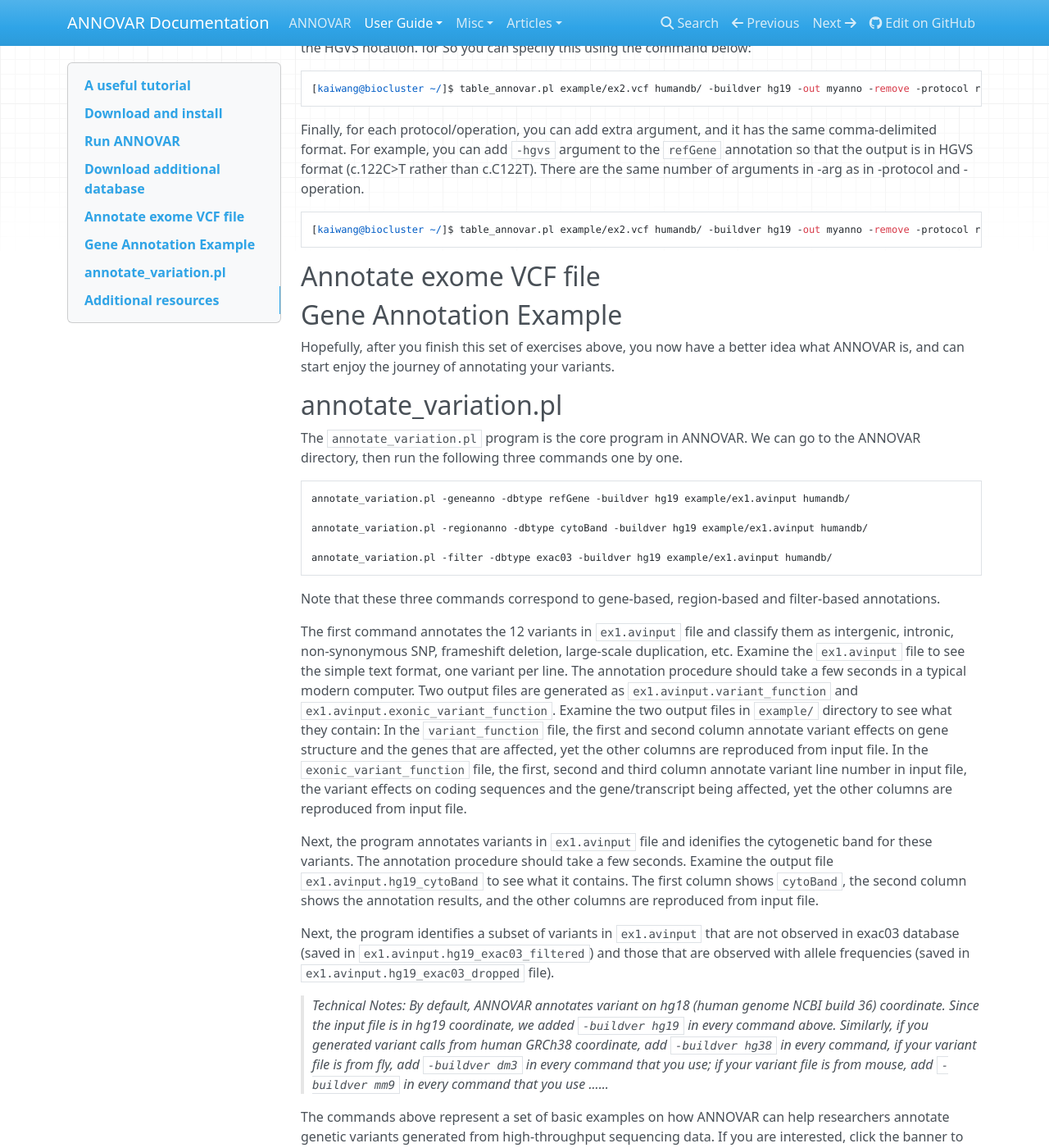
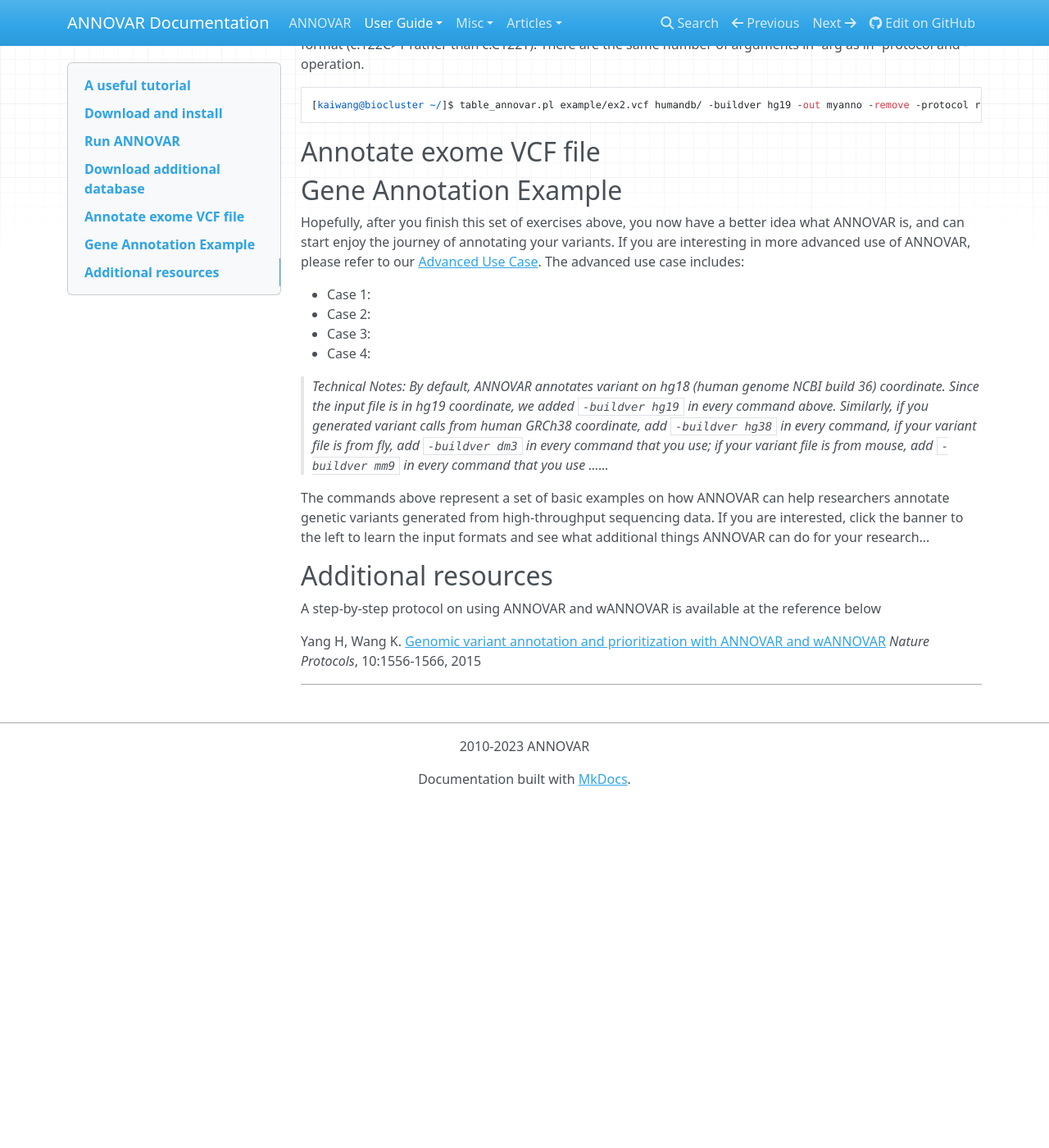
Before and after one commit to WGLab/doc-ANNOVAR, an MkDocs documentation site: the page built from docs/user-guide/startup.md, in a window 1280 px wide and 1400 px high, scrolled down 4825 px. Shown: the whole window at 82% size. Built offline with MkDocs 1.6.1, drawn with Linux system fonts in a browser that asks for light colours; nearby versions of some CDN libraries; comment, search, counter and statistics services are not loaded; after the commit the page ends 5803 px from its top, so only the background shows below that; some of the changed text lies outside the part shown.

Commit message:
remove annotate_annovar part

````diff
--- a/docs/user-guide/startup.md
+++ b/docs/user-guide/startup.md
@@ -90,17 +90,7 @@ Open the output file in Excel and see what it contains. The expected output file
 
 ![table_annovar](../img/ex1_new.png)
 
-The output file contains multiple columns. The first a few columns are your input columns, you could check `example/ex1.avinput` to see what it looks like. Each of the following columns corresponds on one of the "protocol" that user specified in the command line.
-
-The Func.refGene, Gene.refGene, GeneDetail.refGene, ExonicFunc.refGene, AAChange.refGene columns contain various annotation on how the mutations affect gene structure.
-
-The Xref.refGene column contains cross-reference for the gene; in this case, whether a known genetic disease is caused by defects in this gene (this information was supplied in the `example/gene_xref.txt` file in the command line).
-
-For the next a few columns, the AF\* columns represent different allele frequency (AF) in gnomAD v2.1.1 database.
-
-The column avsnp151 means the SNP identifier in the dbSNP version 151.
-
-The rest of the columns (from `dbnsfp47a` annotation) contains prediction scores for non-synonymous variants using several widely used tools, including AlphaMissense, MetaRNN, SIFT scores, PolyPhen2 HDIV scores, PolyPhen2 HVAR scores, LRT scores, MutationTaster scores, MutationAssessor score, FATHMM scores, GERP++ scores, CADD scores, DANN scores, PhyloP scores and SiPhy scores and so on.
+The output file contains multiple columns. The first a few columns are your input columns, you could check `example/ex1.avinput` to see what it looks like. Each of the following columns corresponds on one of the "protocol" that user specified in the command line. The Func.refGene, Gene.refGene, GeneDetail.refGene, ExonicFunc.refGene, AAChange.refGene columns contain various annotation on how the mutations affect gene structure. The Xref.refGene column contains cross-reference for the gene; in this case, whether a known genetic disease is caused by defects in this gene (this information was supplied in the `example/gene_xref.txt` file in the command line). For the next serverals columns, the AF\* columns represent different allele frequency (AF) in gnomAD v2.1.1 database. The column avsnp151 means the SNP identifier in the dbSNP version 151. The rest of the columns (from `dbnsfp47a` annotation) contains prediction scores for non-synonymous variants using several widely used tools, including AlphaMissense, MetaRNN, SIFT scores, PolyPhen2 HDIV scores, PolyPhen2 HVAR scores, LRT scores, MutationTaster scores, MutationAssessor score, FATHMM scores, GERP++ scores, CADD scores, DANN scores, PhyloP scores and SiPhy scores and so on.
 
 In the command above, we used `-xref` argument to provide annotation to genes. If the file contains header line, it is possible to provide mulitple pieces of annotations to genes (rather than just one single column). To illustrate this, we can check the first two lines (including the header line) of the `example/gene_fullxref.txt` file:
 
@@ -116,7 +106,7 @@ The header line starts with `#`. The cross-reference file then contains 15 types
 
 ![table_annovar_fullxref](../img/ex1_new_xreffile.png)
 
-Similarly, you could run `table_annovar.pl` with all these annotations directly using VCF file as input. For example:
+Similarly, you could run `table_annovar.pl` with the same annotations directly using VCF file as input. For example:
 
 ```
 table_annovar.pl example/ex1.avinput \
@@ -161,27 +151,13 @@ Finally, for each protocol/operation, you can add extra argument, and it has the
 ## Gene Annotation Example
 
 
-Hopefully, after you finish this set of exercises above, you now have a better idea what ANNOVAR is, and can start enjoy the journey of annotating your variants.
+Hopefully, after you finish this set of exercises above, you now have a better idea what ANNOVAR is, and can start enjoy the journey of annotating your variants. If you are interesting in more advanced use of ANNOVAR, please refer to our [Advanced Use Case](https://github.com/WGLab/doc-ANNOVAR/blob/peng-add_tutorial/docs/user-guide/use_case.md). The advanced use case includes:
 
-## annotate_variation.pl
+- Case 1:
+- Case 2:
+- Case 3:
+- Case 4:
 
-The `annotate_variation.pl` program is the core program in ANNOVAR. We can go to the ANNOVAR directory, then run the following three commands one by one.
-
-```
-annotate_variation.pl -geneanno -dbtype refGene -buildver hg19 example/ex1.avinput humandb/
-
-annotate_variation.pl -regionanno -dbtype cytoBand -buildver hg19 example/ex1.avinput humandb/
-
-annotate_variation.pl -filter -dbtype exac03 -buildver hg19 example/ex1.avinput humandb/
-```
-
-Note that these three commands correspond to gene-based, region-based and filter-based annotations.
-
-The first command annotates the 12 variants in `ex1.avinput` file and classify them as intergenic, intronic, non-synonymous SNP, frameshift deletion, large-scale duplication, etc. Examine the `ex1.avinput` file to see the simple text format, one variant per line. The annotation procedure should take a few seconds in a typical modern computer. Two output files are generated as `ex1.avinput.variant_function` and `ex1.avinput.exonic_variant_function`. Examine the two output files in `example/` directory to see what they contain: In the `variant_function` file, the first and second column annotate variant effects on gene structure and the genes that are affected, yet the other columns are reproduced from input file. In the `exonic_variant_function` file, the first, second and third column annotate variant line number in input file, the variant effects on coding sequences and the gene/transcript being affected, yet the other columns are reproduced from input file.
-
-Next, the program annotates variants in `ex1.avinput` file and idenifies the cytogenetic band for these variants. The annotation procedure should take a few seconds. Examine the output file `ex1.avinput.hg19_cytoBand` to see what it contains. The first column shows `cytoBand`, the second column shows the annotation results, and the other columns are reproduced from input file.
-
-Next, the program identifies a subset of variants in `ex1.avinput` that are not observed in exac03 database (saved in `ex1.avinput.hg19_exac03_filtered`) and those that are observed with allele frequencies (saved in `ex1.avinput.hg19_exac03_dropped` file).
 
 >*Technical Notes: By default, ANNOVAR annotates variant on hg18 (human genome NCBI build 36) coordinate. Since the input file is in hg19 coordinate, we added `-buildver hg19` in every command above. Similarly, if you generated variant calls from human GRCh38 coordinate, add `-buildver hg38` in every command, if your variant file is from fly, add `-buildver dm3` in every command that you use; if your variant file is from mouse, add `-buildver mm9` in every command that you use ......*
 
````
